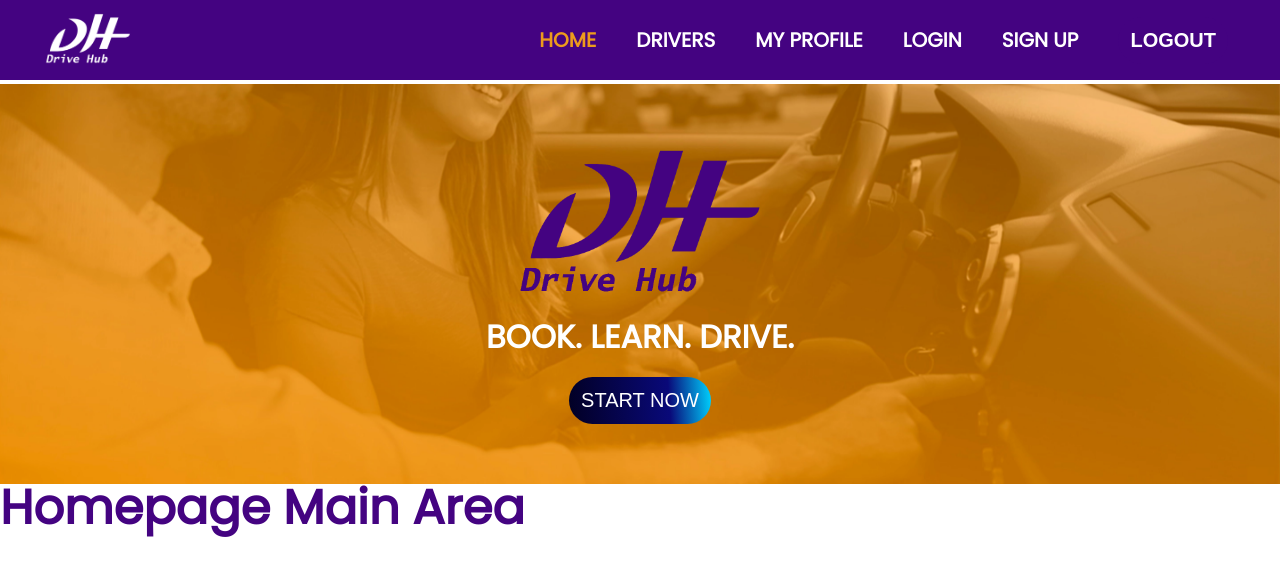
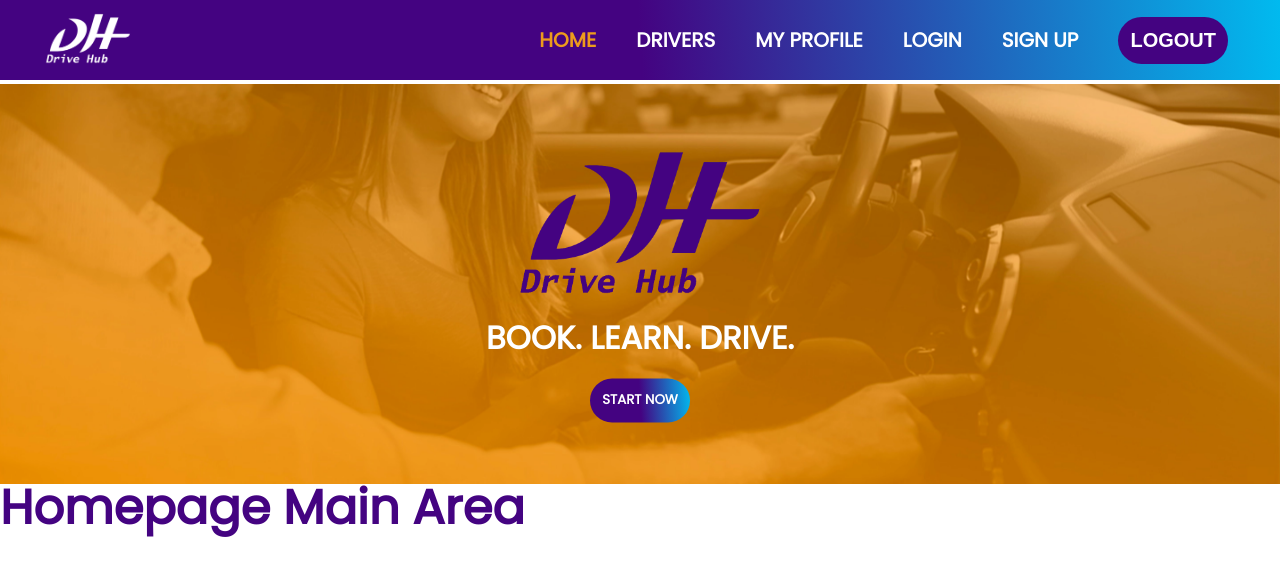
Before and after one commit to MikeSymoDev/frontend-driving-school, a React (Create React App) app: page / in a window 1280 px wide. Shown: the top 576 px of the page. Built offline with nearby package versions, Linux system fonts and the light colour scheme.

Commit message:
links to logo and button, gradiant color, various small code adjustments and formatting

```diff
--- a/src/components/header/header.jsx
+++ b/src/components/header/header.jsx
@@ -5,41 +5,46 @@ import { NavLink } from 'react-router-dom';
 import './header.scss';
 
 export default function Header() {
-
-
-
-
   return (
     <>
       <div className="header">
         <div className="leftheader">
           <div className="logo">
             {/* <BsCarFront size={30} /> */}
-              <img src={LogoWhite} alt='Drive Hub Logo' style={{ width: '7rem', height: 'auto' }} />
+            <NavLink to="/">
+              <img
+                src={LogoWhite}
+                alt="Drive Hub Logo"
+                style={{ width: '7rem', height: 'auto' }}
+              />
+            </NavLink>
           </div>
-
         </div>
         <div className="rightheader">
           <div className="navigation">
-
-            <NavLink className="navlink" to="/">HOME</NavLink>
-            <NavLink className="navlink" to="/alldrivers">DRIVERS</NavLink>
-            <NavLink className="navlink" to="driverprofile">MY PROFILE</NavLink>
-            <NavLink className="navlink" to="login">LOGIN</NavLink>
-            <NavLink className="navlink" to="signup">SIGN UP</NavLink>
+            <NavLink className="navlink" to="/">
+              HOME
+            </NavLink>
+            <NavLink className="navlink" to="/alldrivers">
+              DRIVERS
+            </NavLink>
+            <NavLink className="navlink" to="driverprofile">
+              MY PROFILE
+            </NavLink>
+            <NavLink className="navlink" to="login">
+              LOGIN
+            </NavLink>
+            <NavLink className="navlink" to="signup">
+              SIGN UP
+            </NavLink>
             <button className="logout">LOGOUT</button>
-
-
-
           </div>
         </div>
-
       </div>
-        <div className='headerdivider'></div>
+      <div className="headerdivider"></div>
     </>
   );
 }
-
 
 // condtionioal linking to either student or driver provile:
 
--- a/src/components/header/header.scss
+++ b/src/components/header/header.scss
@@ -1,10 +1,7 @@
 @import '../../styles/variables';
 @import '../../styles/breakpoints';
 
-
-
 .header {
-
   color: $nav-textcolor;
   background-color: chocolate;
   height: 5rem;
@@ -12,13 +9,11 @@
   position: -webkit-sticky;
   position: sticky;
   top: 0;
-
+  z-index: 1;
 
   @include sm {
-   background-color: $nav-background;
+    background: $gradient;
   }
-
-
 }
 
 // LEFT HEADER
@@ -35,7 +30,7 @@
   margin-right: 1rem;
 }
 
-//RIGHT HEADER
+// RIGHT HEADER
 
 .rightheader {
   width: 80%;
@@ -43,10 +38,7 @@
   align-items: center;
   justify-content: flex-end;
   margin-right: 2rem;
-
-
 }
-
 
 .navlink {
   color: $nav-textcolor;
@@ -67,29 +59,25 @@
     left: 0;
   }
 
-        &:hover::before{
+  &:hover::before {
     width: 100%;
   }
-
 }
-
-
 
 .navlink.active {
   color: $hover-line;
 }
 
 .logout {
-
   color: $nav-textcolor;
   font-size: $nav-textsize;
   background-color: $nav-background;
   border: $button-border;
   border-radius: $button-radius;
   font-weight: $nav-weight;
+  cursor: pointer;
 
   @include sm {
-
     margin: $nav-margin;
     padding: $buton-padding;
   }
--- a/src/components/hero/hero.jsx
+++ b/src/components/hero/hero.jsx
@@ -1,6 +1,7 @@
 import React from 'react';
 import './hero.scss';
 import LogoBlue from '../../assets/logos/logo_trans_blue.png';
+import { NavLink } from 'react-router-dom';
 
 export default function Hero() {
   return (
@@ -9,12 +10,9 @@ export default function Hero() {
         <div className="herocontent">
           <img src={LogoBlue} alt="Drive Hub Logo" />
           <h1>BOOK. LEARN. DRIVE.</h1>
-          {/* <h2>
-            Discover the ideal driving instructor tailored to your specific
-            needs by effortlessly comparing ratings, prices, and an array of
-            additional pertinent details.
-          </h2> */}
-          <button>START NOW</button>
+          <button>
+            <NavLink to="signup">START NOW</NavLink>{' '}
+          </button>
         </div>
       </div>
     </>
--- a/src/components/hero/hero.scss
+++ b/src/components/hero/hero.scss
@@ -43,15 +43,18 @@
   }
 
   button {
-      color: $button-hero-text;
-      // background-color: $button-hero-color;
-      background: linear-gradient(86deg, rgba(2,0,36,1) 0%, rgba(9,9,121,1) 70%, rgba(0,212,255,1) 100%);
-      border: $button-border;
-      padding: $buton-padding;
-      border-radius: $button-radius;
-      font-size: $button-textsize;
-      cursor: pointer;
-    }
+    background: $gradient;
+    border: $button-border;
+    padding: $buton-padding;
+    border-radius: $button-radius;
+    font-weight: $button-weight;
+    cursor: pointer;
+  }
+
+  a {
+    text-decoration: none;
+    color: $button-hero-text;
+  }
 
   @include md {
     img {
@@ -72,7 +75,6 @@
       width: 35rem;
       height: auto;
       margin-bottom: 2rem;
-
     }
 
     h1 {
@@ -83,7 +85,5 @@
     button {
       font-size: 2rem;
     }
-
   }
-
 }
--- a/src/styles/_variables.scss
+++ b/src/styles/_variables.scss
@@ -1,6 +1,7 @@
 // App Basic Colors
 
 $text-color: #440381;
+$gradient: linear-gradient(86deg, rgba(68,3,129,1) 50%, rgba(1,186,239,1) 100%);
 
 
 
@@ -25,6 +26,7 @@ $button-color-logout: #bb1e10;
 $button-border: 0;
 $buton-padding: 0.75rem;
 $button-radius: 1.5rem;
+$button-weight: 800;
 
 // --- herobutton --- //
 
@@ -36,7 +38,3 @@ $button-textsize: 1.25rem;
 // Hero
 
 $hero-textcolor: #ffffff;
-
-
-
-$block-padding: 60px;
--- a/src/styles/global.scss
+++ b/src/styles/global.scss
@@ -25,6 +25,12 @@ h2 {
   font-size: rem;
 }
 
+a {
+  font-family: 'Poppins', 'Segoe UI', 'Roboto', 'Oxygen',
+    'Ubuntu', 'Cantarell', 'Fira Sans', 'Droid Sans', 'Helvetica Neue',
+    sans-serif;
+}
+
 
 // Colors
 
```
Lines whose indentation alone changed are shown as unchanged.
